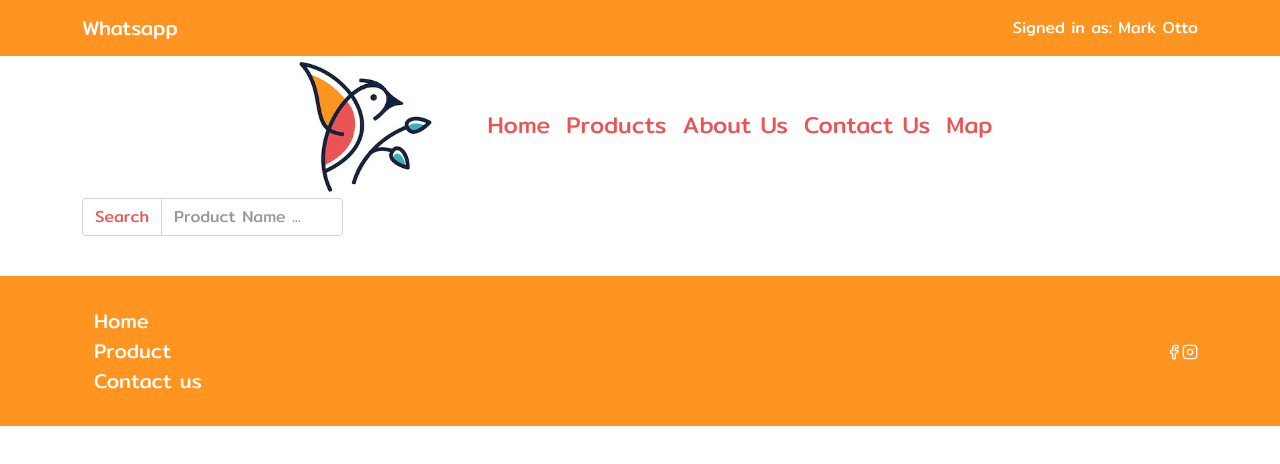
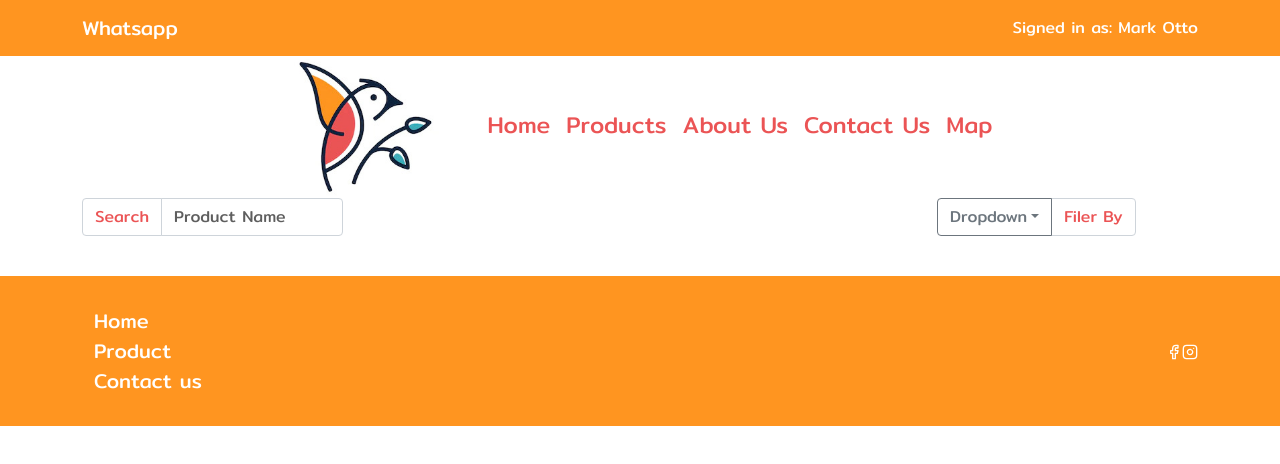
Before and after one commit to zeinabkassem896/redux-app, a React (Create React App) app: page /product in a window 1280 px wide. Shown: the top 464 px of the page. Built offline with nearby package versions, Linux system fonts and the light colour scheme.

Commit message:
adding product page2

```diff
--- a/src/css/Product.css
+++ b/src/css/Product.css
@@ -11,5 +11,5 @@
 }
 
 ::placeholder{
-    color: rgb(155, 150, 150) !important
+    color: rgb(94, 94, 94) !important
 }
--- a/src/pages/products.js
+++ b/src/pages/products.js
@@ -1,5 +1,5 @@
 import React from 'react';
-import { InputGroup, Form, Container, Row, Col } from 'react-bootstrap';
+import { InputGroup, Form, Container, Row, Col, Dropdown, DropdownButton } from 'react-bootstrap';
 import '../css/Product.css';
 
 
@@ -8,12 +8,30 @@ function products(props) {
         <Container>
 
             <Row className="text-center">
-                <Col sm={3}>
+                <Col md={3}>
                     <InputGroup className="mb-3">
                         <InputGroup.Text id="basic-addon1">Search</InputGroup.Text>
                         <Form.Control className='search_input'
-                        placeholder="Product Name ..."
+                        placeholder="Product Name"
                         />
+                    </InputGroup>
+                </Col>
+                <Col md={6}></Col>
+                <Col lg={3} className=".align-self-start">
+                    <InputGroup className="mb-2">
+                    <DropdownButton
+          variant="outline-secondary"
+          title="Dropdown"
+          id="input-group-dropdown-1"
+        >
+          <Dropdown.Item href="#">Action</Dropdown.Item>
+          <Dropdown.Item href="#">Another action</Dropdown.Item>
+          <Dropdown.Item href="#">Something else here</Dropdown.Item>
+          <Dropdown.Divider />
+          <Dropdown.Item href="#">Separated link</Dropdown.Item>
+        </DropdownButton>
+                        <InputGroup.Text id="basic-addon1">Filer By</InputGroup.Text>
+
                     </InputGroup>
                 </Col>
             </Row>
```
